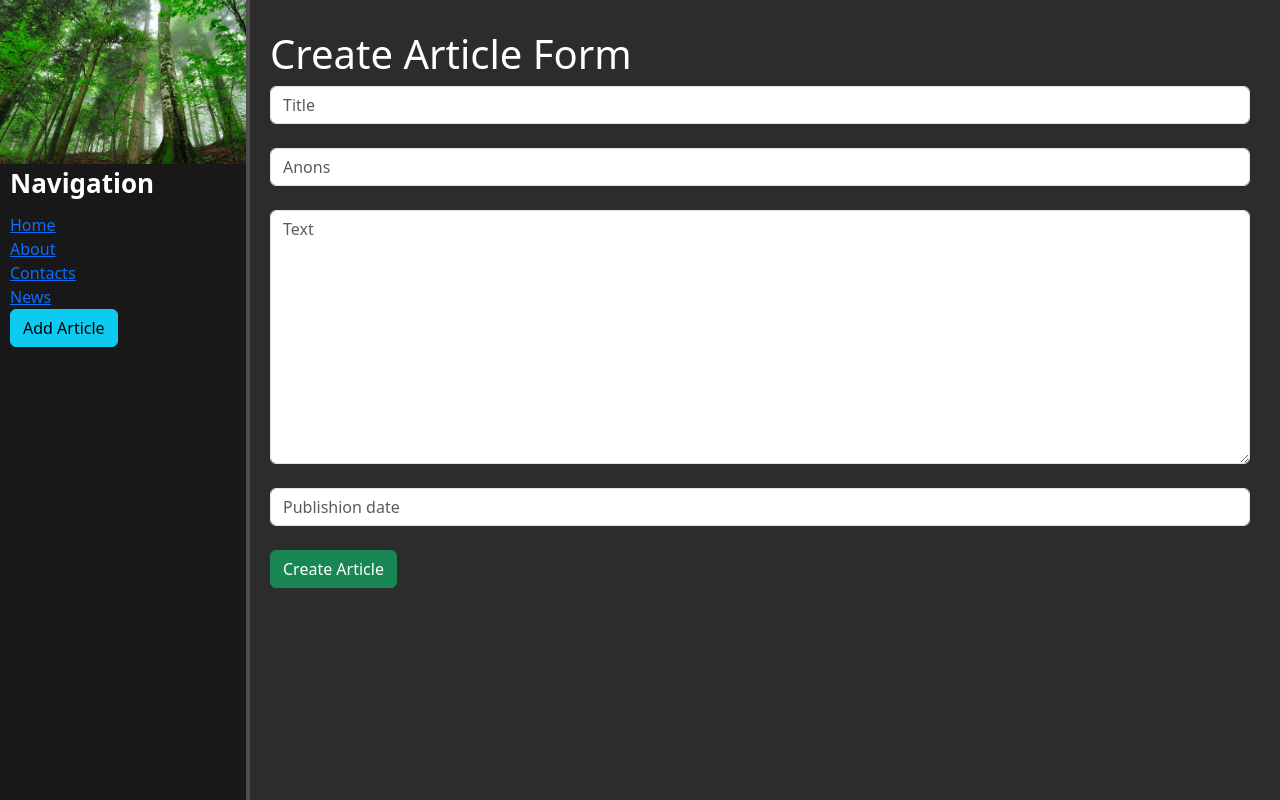
After one commit to DimaChekashov/python-journey, a Django app: page /news/create in a window 1280 px wide. The commit adds this page. Run offline with Django 4.2, Linux system fonts and the light colour scheme.

Commit message:
Implements create article form

```diff
--- a/learndjango/main/templates/main/layout.html
+++ b/learndjango/main/templates/main/layout.html
@@ -17,6 +17,7 @@
             <li><a href="{% url 'about' %}">About</a></li>
             <li><a href="">Contacts</a></li>
             <li><a href="{% url 'news_home' %}">News</a></li>
+            <li><a href="{% url 'create' %}"><button class="btn btn-info">Add Article</button></a></li>
         </ul>
     </aside>
     <div class="content">
--- /dev/null
+++ b/learndjango/news/forms.py
@@ -0,0 +1,26 @@
+from .models import Articles
+from django.forms import ModelForm, TextInput, DateTimeInput, Textarea
+
+class ArticlesForm(ModelForm):
+    class Meta:
+        model = Articles
+        fields = ['title', 'anons', 'full_text', 'date']
+
+        widgets = {
+            "title": TextInput(attrs={
+                'class': 'form-control',
+                'placeholder': 'Title'
+            }),
+            "anons": TextInput(attrs={
+                'class': 'form-control',
+                'placeholder': 'Anons'
+            }),
+            "date": DateTimeInput(attrs={
+                'class': 'form-control',
+                'placeholder': 'Publishion date'
+            }),
+            "full_text": Textarea(attrs={
+                'class': 'form-control',
+                'placeholder': 'Text'
+            }),
+        }
--- /dev/null
+++ b/learndjango/news/templates/news/create.html
@@ -0,0 +1,16 @@
+{% extends 'main/layout.html' %}
+
+{% block title %}Create Article Form{% endblock %}
+
+{% block content %}
+    <h1>Create Article Form</h1>
+    <form method="post">
+        {% csrf_token %}
+        {{ form.title }}<br>
+        {{ form.anons }}<br>
+        {{ form.full_text }}<br>
+        {{ form.date }}<br>
+        <span>{{ error }}</span>
+        <button class="btn btn-success" type="submit">Create Article</button>
+    </form>
+{% endblock %}
--- a/learndjango/news/urls.py
+++ b/learndjango/news/urls.py
@@ -3,4 +3,5 @@ from . import views
 
 urlpatterns = [
     path('', views.news_home, name='news_home'),
+    path('create', views.create, name='create'),
 ]
--- a/learndjango/news/views.py
+++ b/learndjango/news/views.py
@@ -1,7 +1,27 @@
-from django.shortcuts import render
+from django.shortcuts import render, redirect
 from .models import Articles
+from .forms import ArticlesForm
 
 # Create your views here.
 def news_home(request):
     news = Articles.objects.order_by('-date')
     return render(request, 'news/news_home.html', {'news': news})
+
+def create(request):
+    error = ''
+    if request.method == 'POST':
+        form = ArticlesForm(request.POST)
+        if form.is_valid():
+            form.save()
+            return redirect('home')
+        else:
+            error = 'Form is not valid'
+
+    form = ArticlesForm()
+
+    data = {
+        'form': form,
+        'erorr': error,
+    }
+
+    return render(request, 'news/create.html', data)
```
